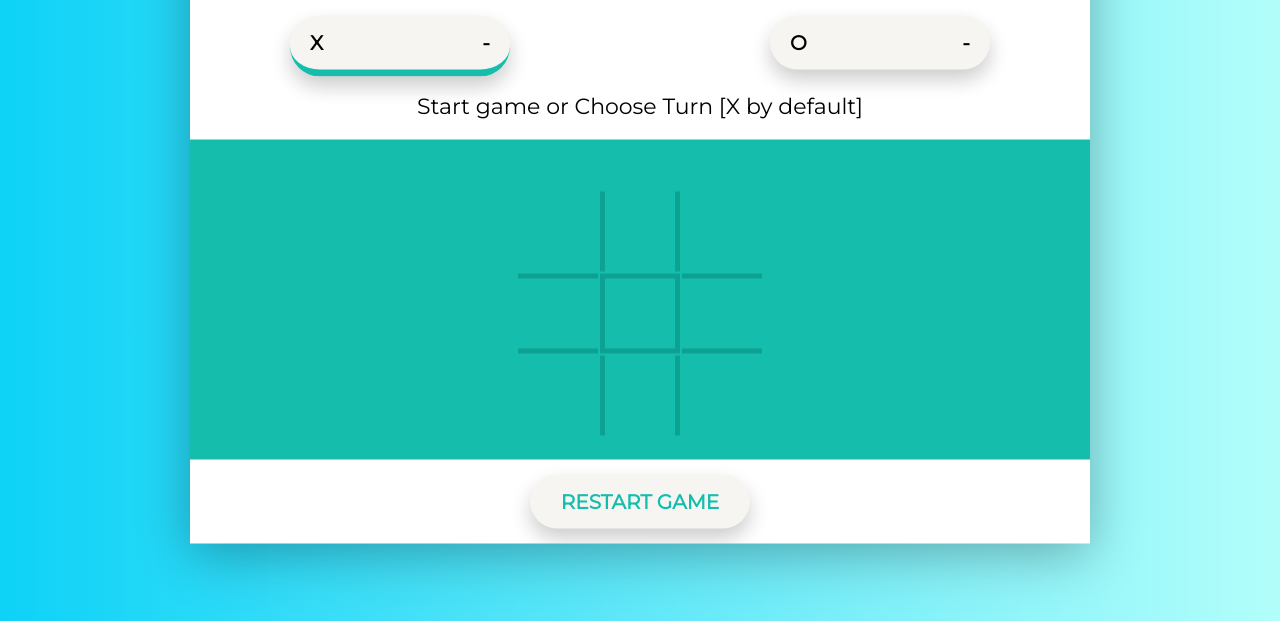
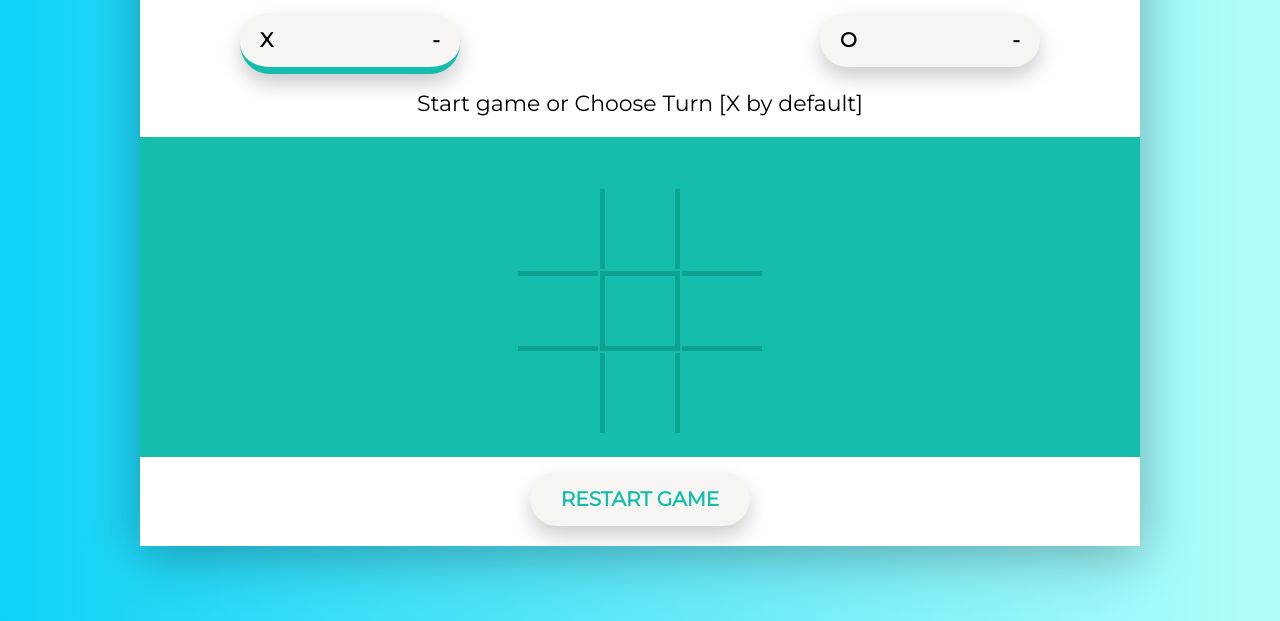
Before and after one commit to Naimul-Islam-Siam/TicTacToe, a plain HTML site: page index.html in a window 1280 px wide. Shown: the part 179-800 px from the top of the page. Drawn offline with nearby package versions, Linux system fonts and the light colour scheme; no server answers.

Commit message:
update 4 [interface update]

```diff
--- a/css/style.css
+++ b/css/style.css
@@ -9,12 +9,13 @@ body {
 	position: relative;
 	height: 100vh;
 	background: #B2FEFA;  /* fallback for old browsers */
-background: -webkit-linear-gradient(to right, #0ED2F7, #B2FEFA);  /* Chrome 10-25, Safari 5.1-6 */
-background: linear-gradient(to right, #0ED2F7, #B2FEFA); /* W3C, IE 10+/ Edge, Firefox 16+, Chrome 26+, Opera 12+, Safari 7+ */
+    background: -webkit-linear-gradient(left, #0ED2F7, #B2FEFA);
+    background: -o-linear-gradient(left, #0ED2F7, #B2FEFA);
+    background: linear-gradient(to right, #0ED2F7, #B2FEFA);  /* Chrome 10-25, Safari 5.1-6 */ /* W3C, IE 10+/ Edge, Firefox 16+, Chrome 26+, Opera 12+, Safari 7+ */
 }
 
 .wrapper {
-    width: 900px;
+    width: 1000px;
     position: absolute;
     top: 50%;
     left: 50%;
@@ -41,6 +42,7 @@ h2 {
 	display: block;
 	color: #14BDAC;
 	margin: 15px auto;
+	margin-bottom: 20px;
 }
 
 .resetBtn:hover {
```
